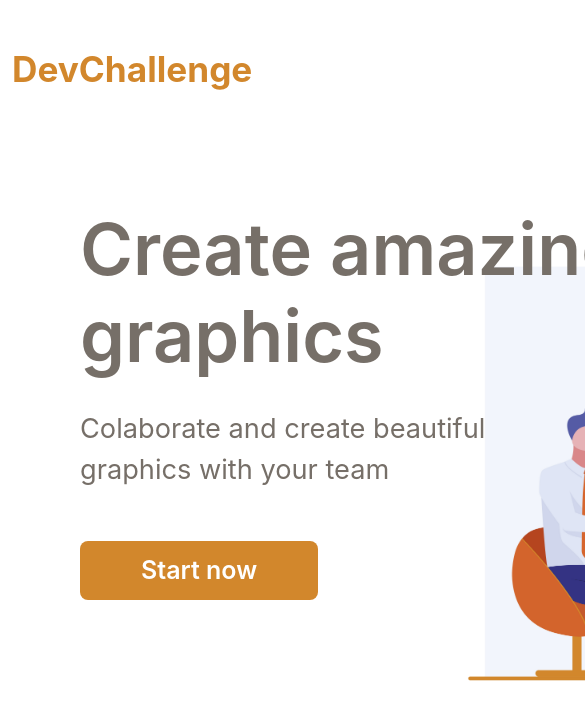
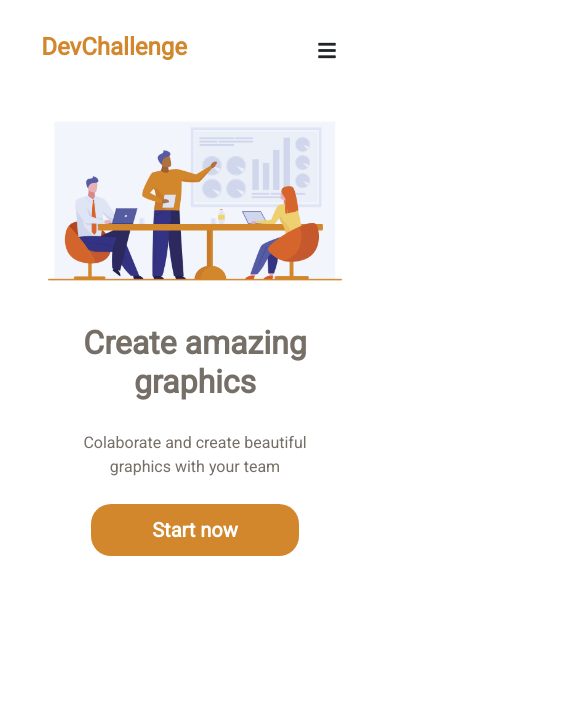
Before and after one commit to phfarolfi/dev-challenge, a plain HTML site: page amazing-graph/index.html in a window 390 px wide. Shown: the top 720 px of the page, 585 px wide, since content can reach past the window. Drawn offline with nearby package versions, Linux system fonts and the light colour scheme.

Commit message:
Amazing Graph - update
Tornei a página responsiva para aparelhos muito pequenos.

```diff
--- a/amazing-graph/css/style.css
+++ b/amazing-graph/css/style.css
@@ -1,17 +1,25 @@
 * {
-    font-family: -apple-system, BlinkMacSystemFont, 'Segoe UI', Roboto, Oxygen, Ubuntu, Cantarell, 'Open Sans', 'Helvetica Neue', sans-serif;
+    font-family: 'Roboto', sans-serif;
 }
 
 .container {
-    width: 1250px;
+    width: 85%;
 }
 
 header {
-    margin-top: 40px;
+    margin-top: 25px;
+}
+
+#logo h1 {
+    font-size: 1.5em;
 }
 
 a, a:hover {
     text-decoration: none;
+}
+
+#navbar-1 li {
+    font-size: 0.7em;
 }
 
 #navbar-1 a:hover {
@@ -33,37 +41,66 @@ nav h1:hover {
     font-size: 1.5em;
 }
 
-#home h1 {
-    font-size: 4.5em;
+.home {
+    margin-top: 30px;
+    color: #766F68;
+}
+
+.home-img {
+    width: 85%;
+}
+
+.home-text {
+    text-align: center;
+    margin-top: 30px;
+}
+
+.home-text h1 {
+    font-size: 2em;
     font-weight: 600;
     margin-bottom: 30px;
 }
 
-#home {
-    margin-top: 100px;
-    padding-left: 80px;
-    padding-bottom: 100px;
-    color: #766F68;
-    background: url(../assets/team.jpg);
-    background-repeat: no-repeat;
-    background-size: 800px;
-    background-position: 450px 25px;
+.home-text p {
+    font-size: 1em;
+    margin-bottom: 25px;
 }
 
-#home p {
-    font-size: 1.7em;
-    margin-bottom: 50px;
-}
-
-#home a {
-    border-radius: 8px;
+.home-text a {
+    border-radius: 20px;
     background-color: #D2872C;
     color: white;
     font-weight: 600;
-    font-size: 25px;
+    font-size: 20px;
     padding: 10px 60px;
 }
 
-#home a:hover {
+.home-text a:hover {
     background-color: #aa6e25;
+    color: white;
 }
+
+/* Small devices (landscape phones, 576px and up) */
+@media (min-width: 576px) {
+
+}
+
+/* Medium devices (tablets, 768px and up) */
+@media (min-width: 768px) {
+
+}
+
+/* Large devices (desktops, 992px and up) */
+@media (min-width: 992px) {
+
+}
+
+/* X-Large devices (large desktops, 1200px and up) */
+@media (min-width: 1200px) {
+
+}
+
+/* XX-Large devices (larger desktops, 1400px and up) */
+@media (min-width: 1400px) {
+
+}
--- a/amazing-graph/index.html
+++ b/amazing-graph/index.html
@@ -14,6 +14,10 @@
     <!-- Estilo customizado -->
     <link rel="stylesheet" type="text/css" href="css/style.css">
 
+    <!-- Fonte Customizada-->
+    <link rel="preconnect" href="https://fonts.gstatic.com">
+    <link href="https://fonts.googleapis.com/css2?family=Roboto&display=swap" rel="stylesheet">
+
     <title>Amazing Graph - DevChallenge</title>
 </head>
 
@@ -21,12 +25,12 @@
     <header>
         <nav class="navbar navbar-expand-md">
             <div class="container">
-                <div id="logo" class="nav-brand"><a href="">
-                    <h1>DevChallenge</h1></a>
+                <div id="logo" class="nav-brand">
+                  <a href=""><h1>DevChallenge</h1></a>
                 </div>
 
                 <button class="navbar-toggler" data-toggle="collapse" data-target="#navbar-1">
-                    <span class="navbar-toggler-icon"></span>
+                    <i class="fas fa-bars text-dark"></i>
                 </button>
 
                 <div class="collapse navbar-collapse" id="navbar-1">
@@ -48,10 +52,13 @@
         </nav>
     </header>
 
-    <section>
-        <div id="home" class="container">
-            <div id="content-home">
-                <div id="text-home col-12">
+    <section class="home">
+        <div class="container-fluid">
+            <div class="row">
+                <div class="home-img mx-auto">
+                    <img class="img-fluid" src="assets/team.jpg" alt="">
+                </div>
+                <div class="home-text mx-auto">
                     <h1>Create amazing <br>graphics</h1>
                     <p>Colaborate and create beautiful <br>graphics with your team</p>
                     <a class="btn btn-lg" href="http://">Start now</a>
```
